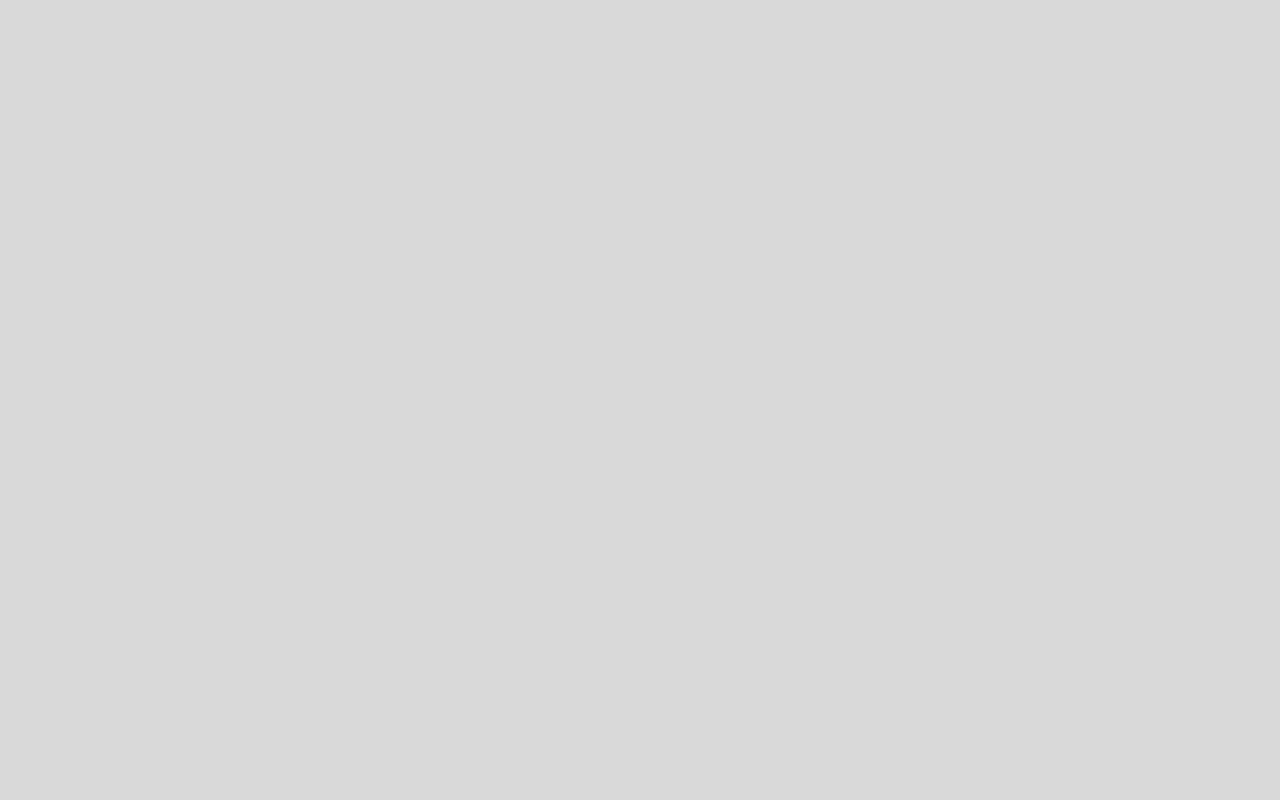
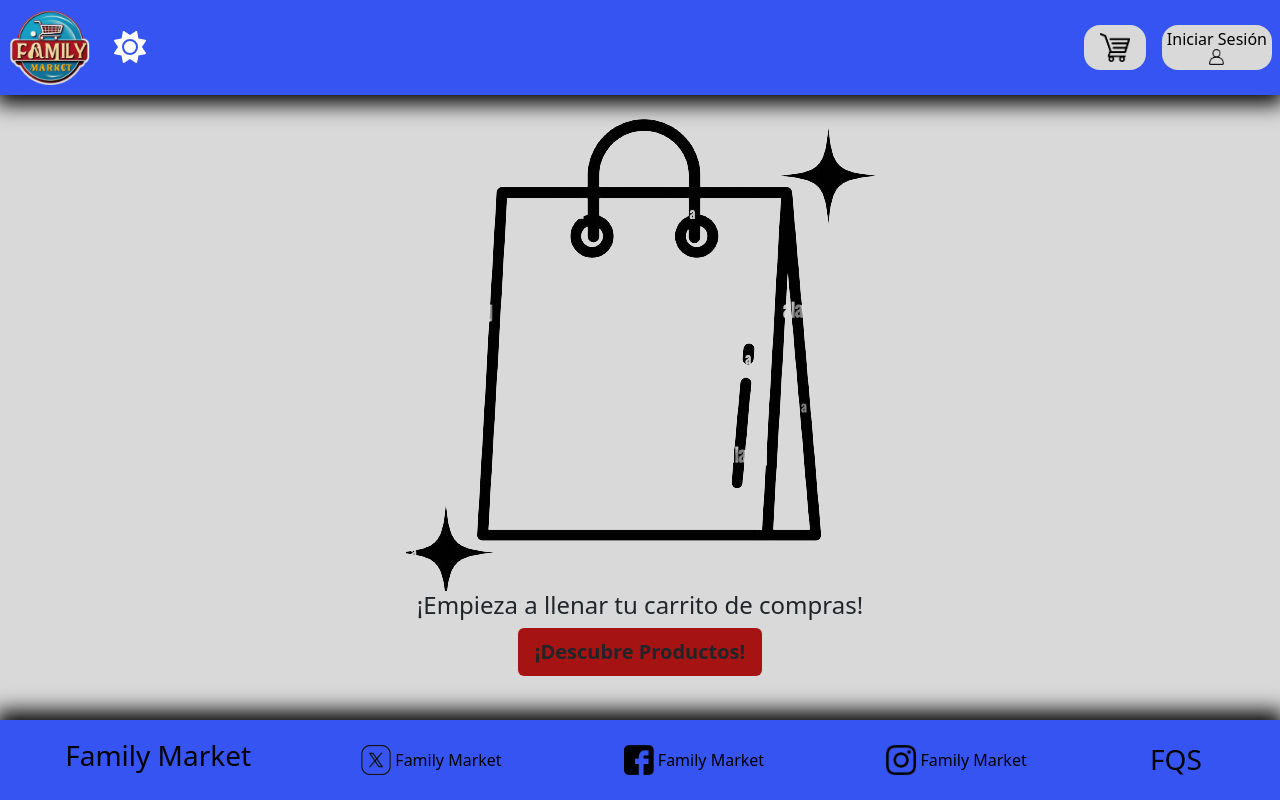
Before and after one commit to TournierSebastian/FamilyMarket-2.0, a React (Create React App) app in the folder familymarket/: page /MiCarrito in a window 1280 px wide. Built offline with nearby package versions, Linux system fonts and the light colour scheme.

Commit message:
Carrito vacio

```diff
--- a/familymarket/src/Componets/Navbar/Navbar.js
+++ b/familymarket/src/Componets/Navbar/Navbar.js
@@ -8,7 +8,7 @@ import './Navbar.css';
 import { Link } from 'react-router-dom';
 import { ThemeContext } from '../../Context/ThemeContext';
 import { FontAwesomeIcon } from '@fortawesome/react-fontawesome';
-import { faSun, faMoon, faBars, faTimes } from "@fortawesome/free-solid-svg-icons";
+import { faSun, faMoon} from "@fortawesome/free-solid-svg-icons";
 import useFetchUser from '../../Hooks/User/Usefetchuser';
 import { AuthContext } from '../../Context/AuthContext';
 
--- /dev/null
+++ b/familymarket/src/Pages/Cart/Cart.jsx
@@ -0,0 +1,28 @@
+import React, { useContext } from 'react'
+import Navbar from '../../Componets/Navbar/Navbar'
+import Footer from '../../Componets/Footer/Footer'
+import bolsa from '../../Assets/Images/Bolsa.png'
+import { Link } from 'react-router-dom'
+import { ThemeContext } from '../../Context/ThemeContext'
+
+const Cart = () => {
+    const {theme} = useContext(ThemeContext)
+    const products = null
+return (
+    <div className='contenido'>
+        <nav> <Navbar /></nav>
+        <main>
+            {products === null ?
+            <div className='d-flex flex-column align-items-center m-4'>
+                <img src={bolsa} className={`img-fluid ${theme === 'dark' ? 'invert-image' : ''}`}></img>
+                <h4 className={`fs-4 fs-md-5 ${theme === 'dark'? 'text-white' : ''}`}>¡Empieza a llenar tu carrito de compras!</h4>
+                <Link to='/' className={`btn ${theme === 'dark' ? 'bg-secondary-dark text-white' : 'bg-secondary'} px-3 py-2 fs-5 fw-bold`}>¡Descubre Productos!</Link>
+            </div>
+            : <h1>Carrito</h1>}
+        </main>
+        <footer><Footer/></footer>
+    </div>
+)
+}
+
+export default Cart
--- a/familymarket/src/Pages/Home/Home.jsx
+++ b/familymarket/src/Pages/Home/Home.jsx
@@ -45,7 +45,7 @@ const Home = () => {
                 <h3 className={`fw-bold mb-0 ${theme === 'dark' ? 'text-white' : 'text-dark'}`}>FAMILI MARKET</h3>
                 <p className={`fw-semibold text-wrap mb-0 ${theme === 'dark' ? 'text-white' : 'text-dark'}`}>Descubre nuestra amplia selección de productos frescos y de calidad. ¡Haz clic aquí para ver más!</p>
               </div>
-              <Link to="#" className="text-decoration-none">
+              <Link to="/Productos" className="text-decoration-none">
                 <button className= {`btn rounded-3 fs-5 text-white ${theme === 'dark' ? 'bg-secondary-dark' : 'bg-secondary'}`}  type="button">Ver Productos</button>
               </Link>
             </div>
--- a/familymarket/src/Pages/IniciarSecion/Login.css
+++ b/familymarket/src/Pages/IniciarSecion/Login.css
@@ -6,6 +6,7 @@
 }
 
 .text-recuperar-contraseña{
+    max-width: 150px;
     font-size: 0.8rem;
 }
 
--- a/familymarket/src/Pages/IniciarSecion/Login.jsx
+++ b/familymarket/src/Pages/IniciarSecion/Login.jsx
@@ -6,12 +6,15 @@ import { ThemeContext } from '../../Context/ThemeContext'
 import { Link } from 'react-router-dom'
 import './Login.css'
 import useLogin from '../../Hooks/Authentication/UseLogin'
+import { faEye, faEyeSlash } from '@fortawesome/free-solid-svg-icons'
+import { FontAwesomeIcon } from '@fortawesome/react-fontawesome'
+
 const Login = () => {
-
     const { theme } = useContext(ThemeContext)
     const [Email, SetEmail] = useState("");
     const [Password, SetPassword] = useState("");
     const [Validate, SetValidate] = useState(false);
+    const [ShowPassword, SetShowPassword] = useState(true);
 
     const {UseloginUser, error,setError } = useLogin();
 
@@ -31,6 +34,7 @@ const Login = () => {
     return (
         <div className='contenido'>
             <nav><Navbar /></nav>
+
             <main className='d-flex justify-content-center align-items-center'>
                 <div className={`Login-Container d-flex  flex-column col-6 mx-auto rounded-3 container my-4  ${theme === "dark" ? " bg-primary-dark " : " bg-primary "}`}>
                     <div className='d-flex align-items-center mb-3 text-login '>
@@ -42,9 +46,12 @@ const Login = () => {
                         <input type='text' className='form-control mb-2' onChange={(e)=>(SetEmail(e.target.value))}></input>
                         {Email === "" && Validate && <p className='text-danger m-0 p-0'>Campo Obligatorio</p>}
                         <label className={`${theme === "dark" ? "text-white" : "text-black"}`}>Contraseña</label>
-                        <input type='password' className='form-control mb-2' onChange={(e)=>(SetPassword(e.target.value))}></input>
+                        <div className='position-relative'>
+                            <input type={ShowPassword ? "password": 'text'} className='form-control mb-2' onChange={(e)=>(SetPassword(e.target.value))}></input>
+                            <FontAwesomeIcon icon={ShowPassword ? faEye : faEyeSlash} className='icon-eye position-absolute top-50 end-0 translate-middle-y me-2' onClick={()=>(SetShowPassword(!ShowPassword))}></FontAwesomeIcon>
+                        </div>
                         {(Password === "" || Password.length < 8) && Validate && <p className='text-danger  m-0 p-0'>{Password === "" ?"Campo Obligatorio": "Debe tener minimo 8 caracteres"}</p>}
-                        <Link to='/RecuperarContraseña' className={`text-recuperar-contraseña text-decoration-none text-white `}>
+                        <Link to='/RecuperarContraseña' className={`text-recuperar-contraseña text-decoration-none text-white`}>
                             ¿Olvidaste tu contraseña?
                         </Link>
 
--- /dev/null
+++ b/familymarket/src/Pages/Productos/Productos.jsx
@@ -0,0 +1,9 @@
+import React from 'react'
+
+const Productos = () => {
+  return (
+    <div>Productos</div>
+  )
+}
+
+export default Productos
--- a/familymarket/src/Pages/Register/Register.jsx
+++ b/familymarket/src/Pages/Register/Register.jsx
@@ -7,9 +7,11 @@ import logo from '../../Assets/Icons/Logo.png'
 import { Link } from 'react-router-dom'
 import UserRegister from '../../Hooks/Authentication/UseRegister'
 import useLogin from '../../Hooks/Authentication/UseLogin'
+import { faEye, faEyeSlash } from '@fortawesome/free-solid-svg-icons'
+import { FontAwesomeIcon } from '@fortawesome/react-fontawesome'
+
 const Register = () => {
     const { theme } = useContext(ThemeContext);
-
     const [nombre, setNombre] = useState('');
     const [telefono, setTelefono] = useState('');
     const [email, setEmail] = useState('');
@@ -18,6 +20,7 @@ const Register = () => {
     const [Vendedor, setVendedor] = useState(false);
     const [CodeSeller, setCodeSeller] = useState('');
     const [ValidateError, setValidateError] = useState(false);
+    const [ShowPassword, SetShowPassword] = useState(true);
 
     const { UseRegisterCustomer, UseSellerCustomer, error, setError } = UserRegister();
     const { UseloginUser } = useLogin();
@@ -35,7 +38,7 @@ const Register = () => {
             if (result) (
                 await UseloginUser(email, password)
             );
-        }else{
+        } else {
             const result = await UseSellerCustomer(nombre, email, password, telefono, CodeSeller);
             if (result) (
                 await UseloginUser(email, password)
@@ -92,7 +95,10 @@ const Register = () => {
                             <input type="email" id="correo" name="correo" className="form-control" placeholder='Ingresa tu Correo Electronico' onChange={(e) => (setEmail(e.target.value))} />
                             {(ValidateError && email.trim() === '') && <p className='text-danger  m-0 p-0'>El correo es obligatorio</p>}
                             <label htmlFor="password" className={`${theme === 'dark' ? "text-white" : "text-black"}`} >Contraseña</label>
-                            <input type="password" id="password" name="password" className="form-control" placeholder='Ingresa tu Contraseña' onChange={(e) => (setPassword(e.target.value))} />
+                            <div className='position-relative'>
+                                <input type={ShowPassword ? "password" : "text"} id="pa</div>ssword" name="password" className="form-control" placeholder='Ingresa tu Contraseña' onChange={(e) => (setPassword(e.target.value))} />
+                                <FontAwesomeIcon icon={ShowPassword ? faEye : faEyeSlash} className='icon-eye position-absolute top-50 end-0 translate-middle-y me-2' onClick={() => (SetShowPassword(!ShowPassword))}></FontAwesomeIcon>
+                            </div>
                             {(ValidateError && (password.trim() === '' || password.trim().length < 8)) && <p className='text-danger  m-0 p-0'>{password == "" ? "La contraseña es obligatoria" : "Minimo 8 carcacteres"}</p>}
                             <label htmlFor="confirm-password" className={`${theme === 'dark' ? "text-white" : "text-black"}`} >Confirmar Contraseña</label>
                             <input type="password" id="confirm-password" name="confirm-password" className="form-control" placeholder='Confirma tu contraseña' onChange={(e) => (setConfirmPassword(e.target.value))} />
```
Also changed, not shown: familymarket/src/App.js (+7 -1 lines), familymarket/src/Assets/Images/Bolsa.png (added), familymarket/src/Pages/Cart/Cart.css (added).
